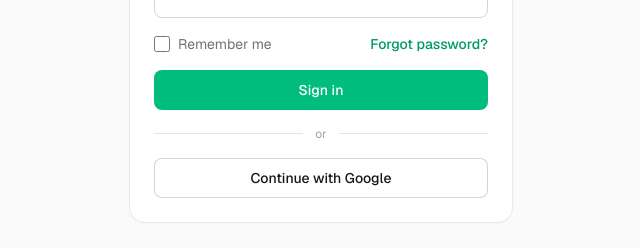
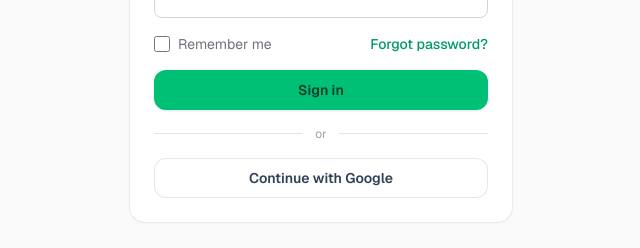
Before and after one commit to Tolu86/sme-cashflow, a Next.js app: page /login in a window 1280 px wide. Shown: the part 439-687 px from the top of the page, without its empty margins (319-959 px from the left). Built offline with nearby package versions, Linux system fonts and the light colour scheme; no server answers.

Commit message:
Unify workspace components with dashboard design system

```diff
--- a/src/components/ui/button.tsx
+++ b/src/components/ui/button.tsx
@@ -8,13 +8,13 @@ type Size = "sm" | "md" | "lg";
 
 const variants: Record<Variant, string> = {
   primary:
-    "bg-emerald-500 text-white hover:bg-emerald-600 focus-visible:outline-emerald-500",
+    "bg-[#00c076] text-[#073c29] shadow-sm shadow-emerald-900/10 hover:bg-emerald-300 focus-visible:outline-emerald-600",
   secondary:
-    "bg-white text-zinc-900 ring-1 ring-inset ring-zinc-300 hover:bg-zinc-50 dark:bg-zinc-800 dark:text-zinc-100 dark:ring-zinc-700 dark:hover:bg-zinc-700",
+    "bg-white text-slate-700 ring-1 ring-inset ring-slate-200 hover:bg-slate-50 hover:ring-emerald-200",
   ghost:
-    "bg-transparent text-zinc-700 hover:bg-zinc-100 dark:text-zinc-300 dark:hover:bg-zinc-800",
+    "bg-transparent text-slate-600 hover:bg-emerald-50 hover:text-emerald-700",
   outline:
-    "bg-transparent text-emerald-600 ring-1 ring-inset ring-emerald-500 hover:bg-emerald-50 dark:text-emerald-400 dark:hover:bg-emerald-950",
+    "bg-white text-emerald-700 ring-1 ring-inset ring-emerald-200 hover:bg-emerald-50",
   danger:
     "bg-red-600 text-white hover:bg-red-700 focus-visible:outline-red-600",
 };
@@ -37,7 +37,7 @@ export const Button = forwardRef<HTMLButtonElement, ButtonProps>(
       <button
         ref={ref}
         className={cn(
-          "inline-flex items-center justify-center rounded-lg font-medium transition-colors focus-visible:outline focus-visible:outline-2 focus-visible:outline-offset-2 disabled:pointer-events-none disabled:opacity-50",
+          "inline-flex items-center justify-center rounded-xl font-semibold transition-colors focus-visible:outline focus-visible:outline-2 focus-visible:outline-offset-2 disabled:pointer-events-none disabled:opacity-50",
           variants[variant],
           sizes[size],
           className
```
